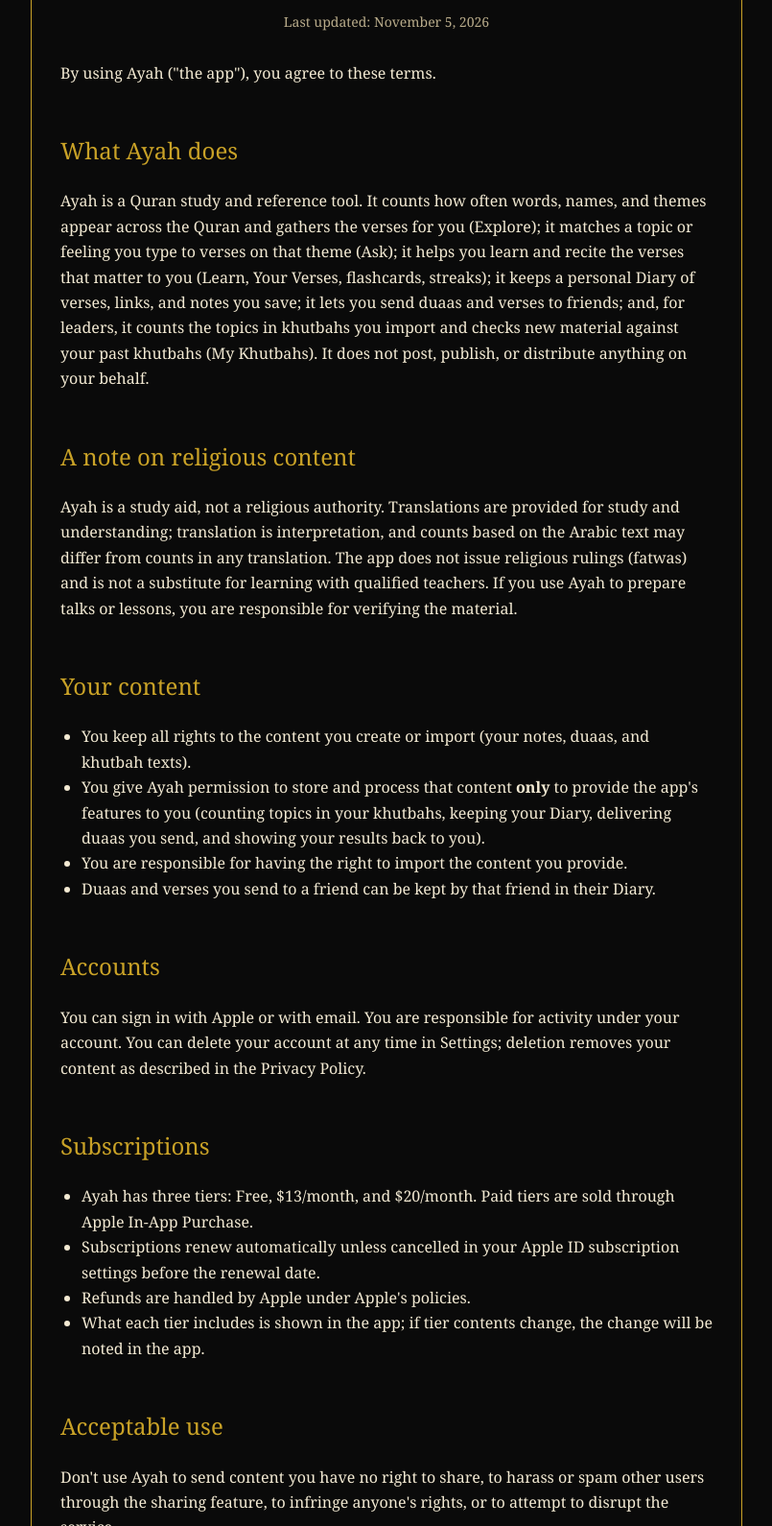
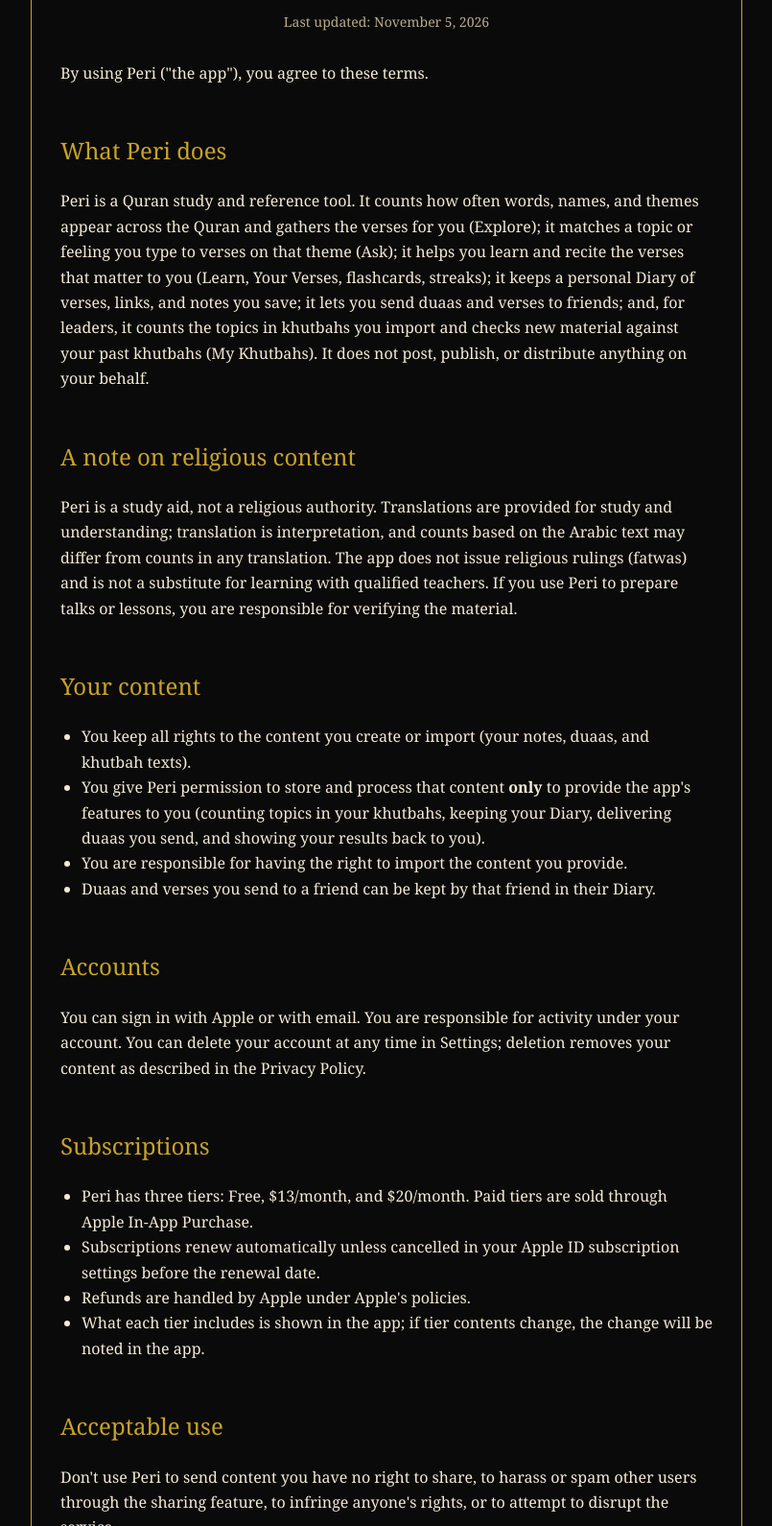
Before and after one commit to naghamosman/ayah-legal, a plain HTML site: page terms.html in a window 1280 px wide. Shown: the part 182-1772 px from the top of the page at 96% size, without its empty margins (237-1042 px from the left). Drawn offline with Linux system fonts and the light colour scheme.

Commit message:
Rename Ayah to Peri in privacy policy and terms

```diff
--- a/terms.html
+++ b/terms.html
@@ -3,7 +3,7 @@
 <head>
 <meta charset="utf-8">
 <meta name="viewport" content="width=device-width, initial-scale=1">
-<title>Terms of Service — Ayah</title>
+<title>Terms of Service — Peri</title>
 <style>
   body { background:#0a0a0a; color:#f3ead3; font-family: Georgia, 'Times New Roman', serif; margin:0; padding:32px 20px 64px; line-height:1.65; }
   main { max-width: 680px; margin: 0 auto; border:1px solid #c9a227; padding: 36px 30px; }
@@ -17,22 +17,22 @@
 </head>
 <body>
 <main>
-<div class="wordmark">Ayah</div>
+<div class="wordmark">Peri</div>
 <h1>Terms of Service</h1>
 <p class="updated">Last updated: November 5, 2026</p>
 
-<p>By using Ayah ("the app"), you agree to these terms.</p>
+<p>By using Peri ("the app"), you agree to these terms.</p>
 
-<h2>What Ayah does</h2>
-<p>Ayah is a Quran study and reference tool. It counts how often words, names, and themes appear across the Quran and gathers the verses for you (Explore); it matches a topic or feeling you type to verses on that theme (Ask); it helps you learn and recite the verses that matter to you (Learn, Your Verses, flashcards, streaks); it keeps a personal Diary of verses, links, and notes you save; it lets you send duaas and verses to friends; and, for leaders, it counts the topics in khutbahs you import and checks new material against your past khutbahs (My Khutbahs). It does not post, publish, or distribute anything on your behalf.</p>
+<h2>What Peri does</h2>
+<p>Peri is a Quran study and reference tool. It counts how often words, names, and themes appear across the Quran and gathers the verses for you (Explore); it matches a topic or feeling you type to verses on that theme (Ask); it helps you learn and recite the verses that matter to you (Learn, Your Verses, flashcards, streaks); it keeps a personal Diary of verses, links, and notes you save; it lets you send duaas and verses to friends; and, for leaders, it counts the topics in khutbahs you import and checks new material against your past khutbahs (My Khutbahs). It does not post, publish, or distribute anything on your behalf.</p>
 
 <h2>A note on religious content</h2>
-<p>Ayah is a study aid, not a religious authority. Translations are provided for study and understanding; translation is interpretation, and counts based on the Arabic text may differ from counts in any translation. The app does not issue religious rulings (fatwas) and is not a substitute for learning with qualified teachers. If you use Ayah to prepare talks or lessons, you are responsible for verifying the material.</p>
+<p>Peri is a study aid, not a religious authority. Translations are provided for study and understanding; translation is interpretation, and counts based on the Arabic text may differ from counts in any translation. The app does not issue religious rulings (fatwas) and is not a substitute for learning with qualified teachers. If you use Peri to prepare talks or lessons, you are responsible for verifying the material.</p>
 
 <h2>Your content</h2>
 <ul>
 <li>You keep all rights to the content you create or import (your notes, duaas, and khutbah texts).</li>
-<li>You give Ayah permission to store and process that content <strong>only</strong> to provide the app's features to you (counting topics in your khutbahs, keeping your Diary, delivering duaas you send, and showing your results back to you).</li>
+<li>You give Peri permission to store and process that content <strong>only</strong> to provide the app's features to you (counting topics in your khutbahs, keeping your Diary, delivering duaas you send, and showing your results back to you).</li>
 <li>You are responsible for having the right to import the content you provide.</li>
 <li>Duaas and verses you send to a friend can be kept by that friend in their Diary.</li>
 </ul>
@@ -42,14 +42,14 @@
 
 <h2>Subscriptions</h2>
 <ul>
-<li>Ayah has three tiers: Free, $13/month, and $20/month. Paid tiers are sold through Apple In-App Purchase.</li>
+<li>Peri has three tiers: Free, $13/month, and $20/month. Paid tiers are sold through Apple In-App Purchase.</li>
 <li>Subscriptions renew automatically unless cancelled in your Apple ID subscription settings before the renewal date.</li>
 <li>Refunds are handled by Apple under Apple's policies.</li>
 <li>What each tier includes is shown in the app; if tier contents change, the change will be noted in the app.</li>
 </ul>
 
 <h2>Acceptable use</h2>
-<p>Don't use Ayah to send content you have no right to share, to harass or spam other users through the sharing feature, to infringe anyone's rights, or to attempt to disrupt the service.</p>
+<p>Don't use Peri to send content you have no right to share, to harass or spam other users through the sharing feature, to infringe anyone's rights, or to attempt to disrupt the service.</p>
 
 <h2>Accuracy</h2>
 <p>Counts are computed directly from the bundled Quran text and are provided "as is" for study and preparation. Theme groupings are editorial: a theme gathers the verses we have mapped to it, and reasonable people may group verses differently.</p>
@@ -58,11 +58,11 @@
 <ul>
 <li>Quran Arabic text and the Sahih International English translation are provided via <strong>Tanzil</strong> (tanzil.net), used under its terms.</li>
 <li>Recitation audio (Mishary Alafasy) is streamed from the <strong>AlQuran Cloud</strong> CDN (alquran.cloud).</li>
-<li>These materials belong to their respective sources; Ayah claims no ownership of the Quran text, the translation, or the recitation.</li>
+<li>These materials belong to their respective sources; Peri claims no ownership of the Quran text, the translation, or the recitation.</li>
 </ul>
 
 <h2>Liability</h2>
-<p>To the maximum extent permitted by law, Ayah is provided "as is" without warranties, and our liability is limited to the amount you paid in the 12 months before a claim.</p>
+<p>To the maximum extent permitted by law, Peri is provided "as is" without warranties, and our liability is limited to the amount you paid in the 12 months before a claim.</p>
 
 <h2>Changes and contact</h2>
 <p>We may update these terms; material changes will be noted in the app before they take effect. Contact: <a href="mailto:supportayah@gmail.com">supportayah@gmail.com</a></p>
```
Also changed, not shown: privacy.html (+5 -5 lines).
